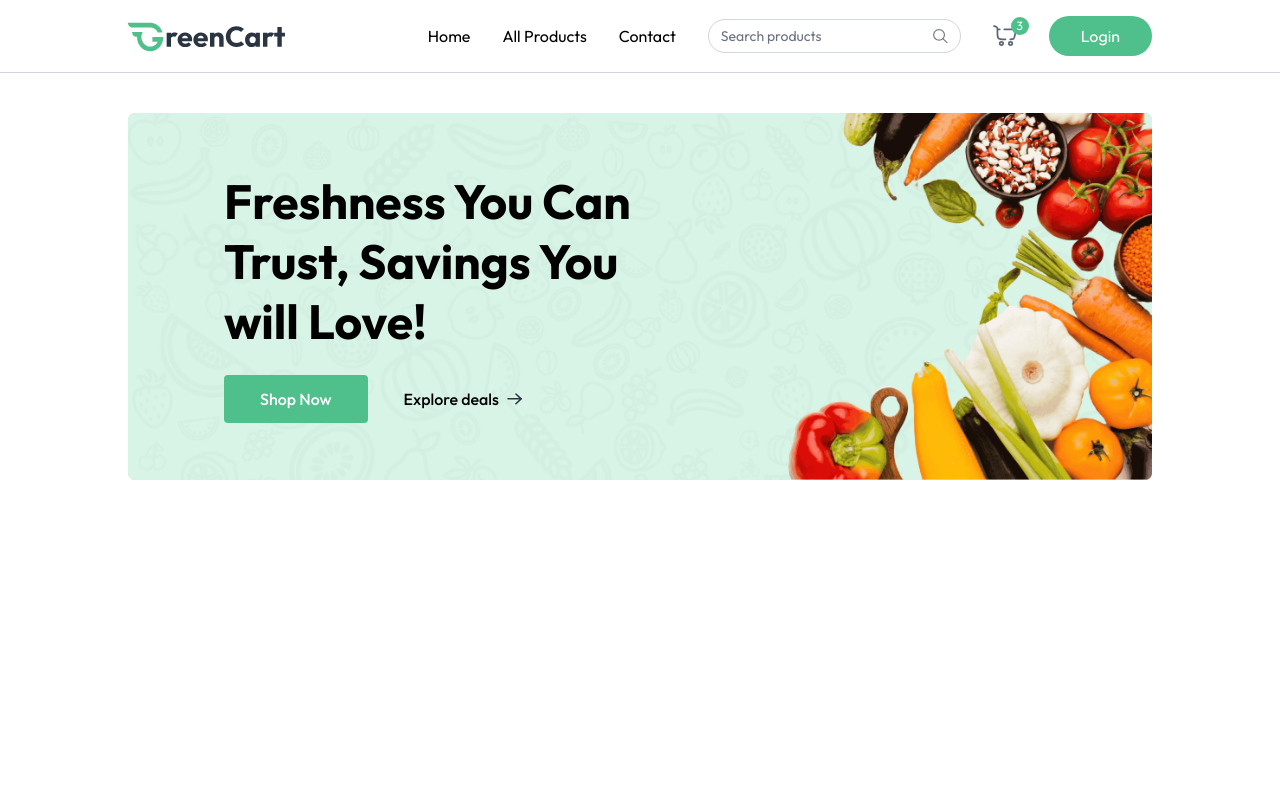
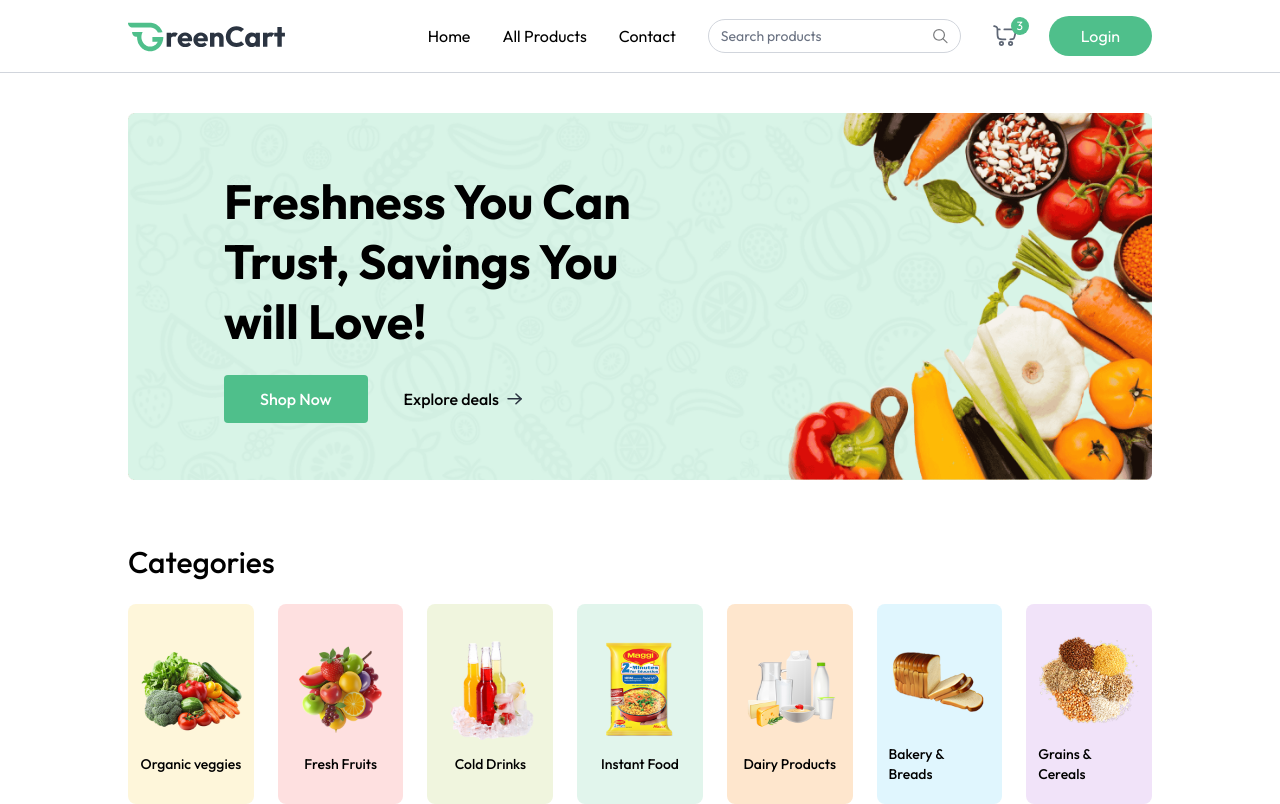
Before and after one commit to gurpreet-brar/greenCart, a React (Vite) app: page / in a window 1280 px wide. Built offline with nearby package versions, Linux system fonts and the light colour scheme.

Commit message:
add categories section in home page

```diff
--- /dev/null
+++ b/src/components/Categories.jsx
@@ -0,0 +1,30 @@
+import { categories } from "../assets/assets";
+import { useAppContext } from "../context/AppContext";
+
+function Categories() {
+  const { navigate } = useAppContext();
+  return (
+    <div className="mt-16">
+      <p className="text-2xl md:text-3xl font-medium"> Categories</p>
+      <div className="grid grid-cols-2 sm:grid-cols-3 md:grid-cols-5 lg:grid-cols-6 xl:grid-cols-7 mt-6 gap-6">
+        {categories.map((category, index) => (
+          <div
+            onClick={() => navigate(`/products/${category.path.toLowerCase()}`)}
+            key={index}
+            style={{ backgroundColor: category.bgColor }}
+            className="group cursor-pointer py-5 px-3 gap-2 rounded-lg flex flex-col justify-center items-center"
+          >
+            <img
+              src={category.image}
+              alt={category.text}
+              className="group-hover:scale-108 transition max-w-28"
+            />
+            <p className="text-sm font-medium">{category.text}</p>
+          </div>
+        ))}
+      </div>
+    </div>
+  );
+}
+
+export default Categories;
--- a/src/pages/Home.jsx
+++ b/src/pages/Home.jsx
@@ -1,9 +1,11 @@
+import Categories from "../components/Categories";
 import MainBanner from "../components/MainBanner";
 
 function Home() {
   return (
     <div className="mt-10">
       <MainBanner />
+      <Categories />
     </div>
   );
 }
```
